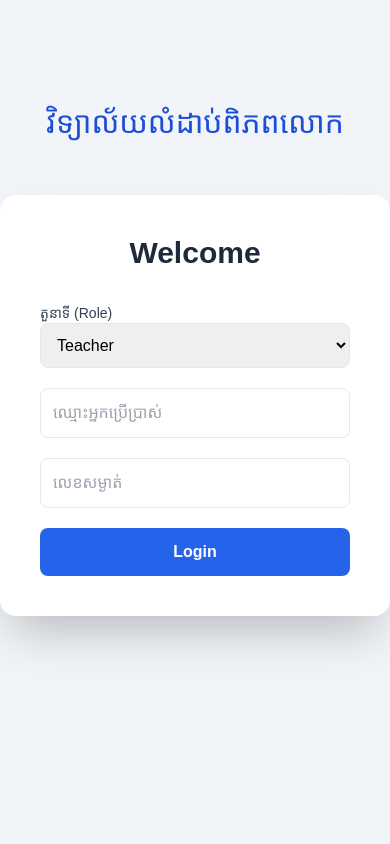
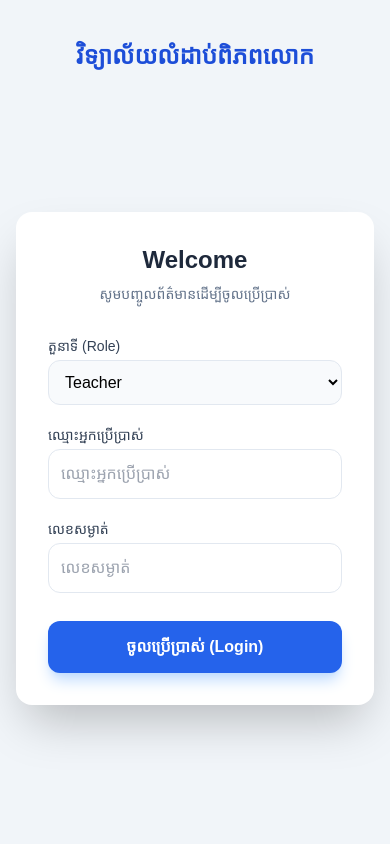
Before and after one commit to Dom-lol/CMS_School_System, a PHP site: page / in a window 390 px wide. Run offline with PHP 8.4, Linux system fonts and the light colour scheme; some libraries are stand-ins or nearby versions; some web fonts are replaced.

Commit message:
Update for responsive login student and teacher

```diff
--- a/index.php
+++ b/index.php
@@ -3,40 +3,54 @@
 <html lang="km">
 <head>
     <meta charset="UTF-8">
+    <meta name="viewport" content="width=device-width, initial-scale=1.0">
     <title>ចូលប្រើប្រាស់ប្រព័ន្ធ - School CMS</title>
     <script src="https://cdn.tailwindcss.com"></script>
     <link href="https://fonts.googleapis.com/css2?family=Kantumruy+Pro&display=swap" rel="stylesheet">
     <style>body { font-family: 'Kantumruy Pro', sans-serif; }</style>
 </head>
-<body class="bg-slate-100 h-screen" >
-    <div class="text-center text-[30px] pt-[100px] fw-bold text-blue-700">វិទ្យាល័យលំដាប់ពិភពលោក</div>
-    <div class=" flex items-center justify-center pt-[50px]">
-        <div class="bg-white p-10 rounded-2xl shadow-2xl w-full max-w-md">
+<body class="bg-slate-100 min-h-screen flex flex-col">
+
+    <div class="text-center text-2xl md:text-4xl px-4 pt-10 md:pt-20 font-bold text-blue-700">
+        វិទ្យាល័យលំដាប់ពិភពលោក
+    </div>
+
+    <div class="flex flex-1 items-center justify-center px-4 py-10">
+        <div class="bg-white p-8 md:p-10 rounded-2xl shadow-2xl w-full max-w-md">
             <div class="text-center mb-8">
-                <h1 class="text-3xl font-bold text-slate-800">Welcome</h1>
+                <h1 class="text-2xl md:text-3xl font-bold text-slate-800">Welcome</h1>
+                <p class="text-slate-500 text-sm mt-2">សូមបញ្ចូលព័ត៌មានដើម្បីចូលប្រើប្រាស់</p>
             </div>
+
             <form action="actions/auth/login_user.php" method="POST" class="space-y-5">
                 <div>
-                    <label class="block text-sm font-medium text-slate-700">តួនាទី (Role)</label>
-                    <select name="role" class="w-full border p-3 rounded-lg outline-none focus:ring-2 focus:ring-blue-500">
-
+                    <label class="block text-sm font-medium text-slate-700 mb-1">តួនាទី (Role)</label>
+                    <select name="role" class="w-full border border-slate-200 p-3 rounded-xl outline-none focus:ring-2 focus:ring-blue-500 bg-slate-50 transition-all">
                         <option value="teacher">Teacher</option>
                         <option value="student">Student</option>
                     </select>
                 </div>
+
                 <div>
+                    <label class="block text-sm font-medium text-slate-700 mb-1">ឈ្មោះអ្នកប្រើប្រាស់</label>
                     <input type="text" name="username" placeholder="ឈ្មោះអ្នកប្រើប្រាស់" required
-                        class="w-full border p-3 rounded-lg outline-none focus:ring-2 focus:ring-blue-500">
+                        class="w-full border border-slate-200 p-3 rounded-xl outline-none focus:ring-2 focus:ring-blue-500 transition-all">
                 </div>
+
                 <div>
+                    <label class="block text-sm font-medium text-slate-700 mb-1">លេខសម្ងាត់</label>
                     <input type="password" name="password" placeholder="លេខសម្ងាត់" required
-                        class="w-full border p-3 rounded-lg outline-none focus:ring-2 focus:ring-blue-500">
+                        class="w-full border border-slate-200 p-3 rounded-xl outline-none focus:ring-2 focus:ring-blue-500 transition-all">
                 </div>
-                <button type="submit" class="w-full bg-blue-600 text-white p-3 rounded-lg font-bold hover:bg-blue-700 transition">
-                    Login
-                </button>
+
+                <div class="pt-2">
+                    <button type="submit" class="w-full bg-blue-600 text-white p-3.5 rounded-xl font-bold hover:bg-blue-700 shadow-lg shadow-blue-200 active:scale-[0.98] transition-all">
+                        ចូលប្រើប្រាស់ (Login)
+                    </button>
+                </div>
             </form>
         </div>
     </div>
+
 </body>
 </html>
```
